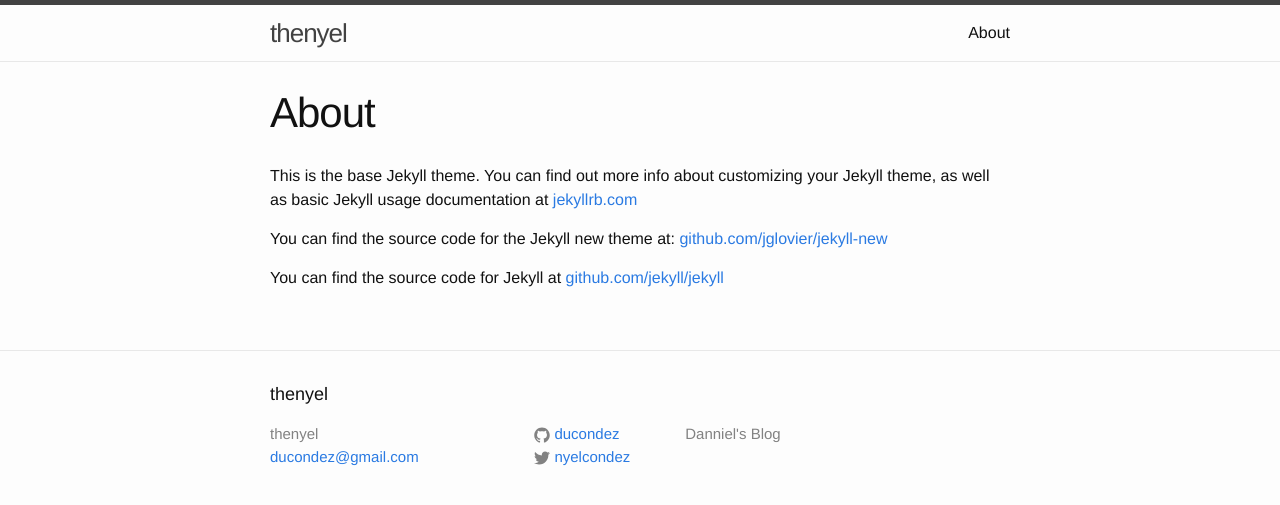
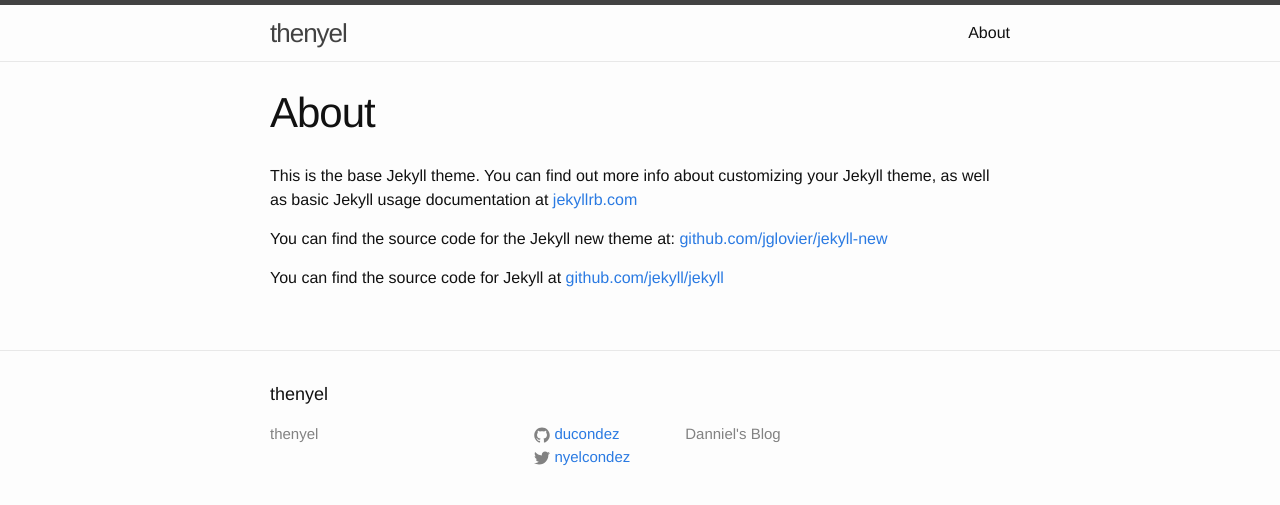
Before and after one commit to ducondez/thenyel, a Jekyll site: the page built from about.md, in a window 1280 px wide. Shown: the top 505 px of the page. Built offline with Jekyll 4.4.1, drawn with Linux system fonts in a browser that asks for light colours.

Commit message:
Update _config.yml
remove email address

```diff
--- a/_config.yml
+++ b/_config.yml
@@ -1,6 +1,5 @@
 # Site settings
 title: thenyel
-email: ducondez@gmail.com
 description: Danniel's Blog
 baseurl: "" # the subpath of your site, e.g. /blog/
 url: "http://thenyel.com" # the base hostname & protocol for your site
```
